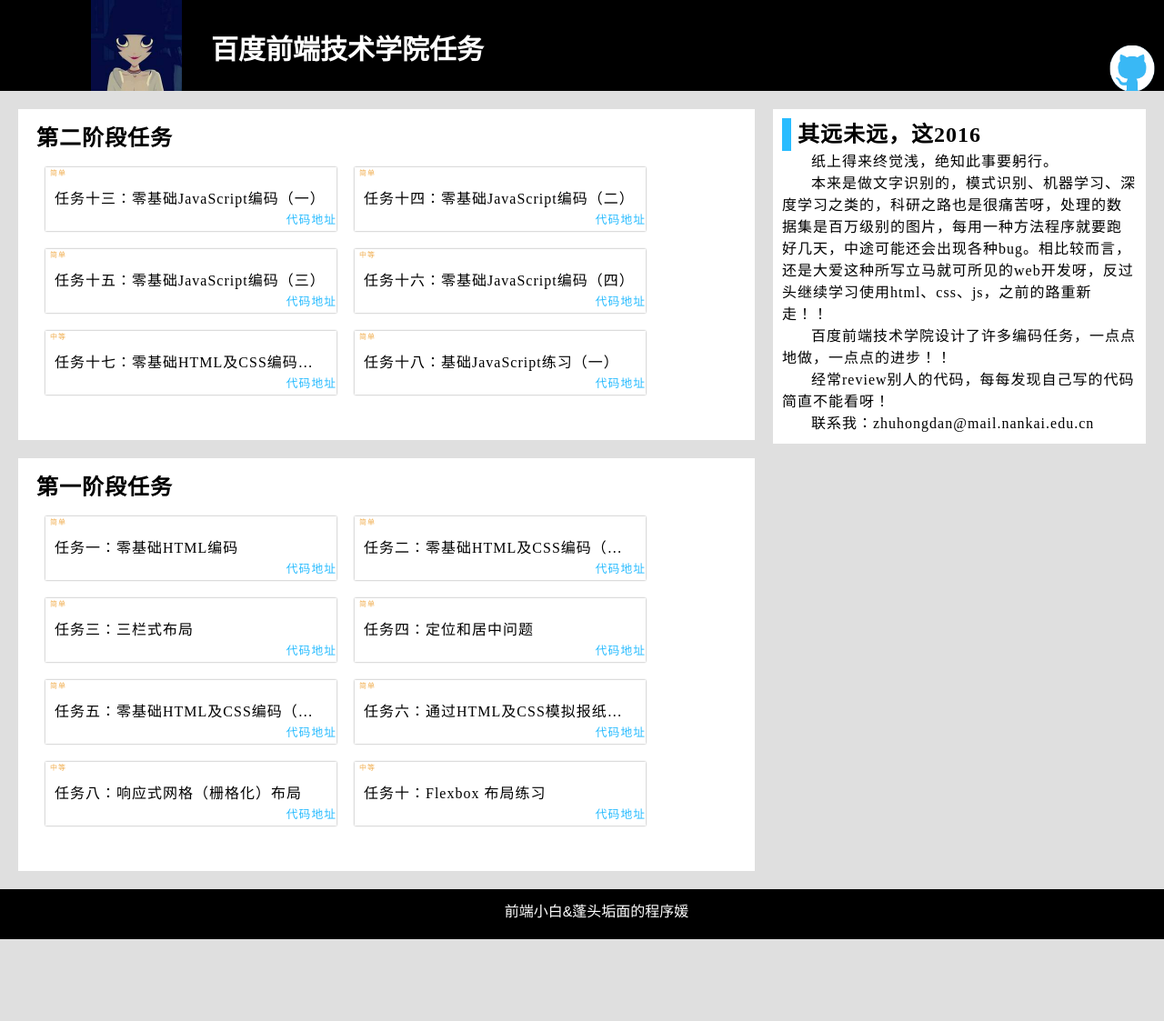
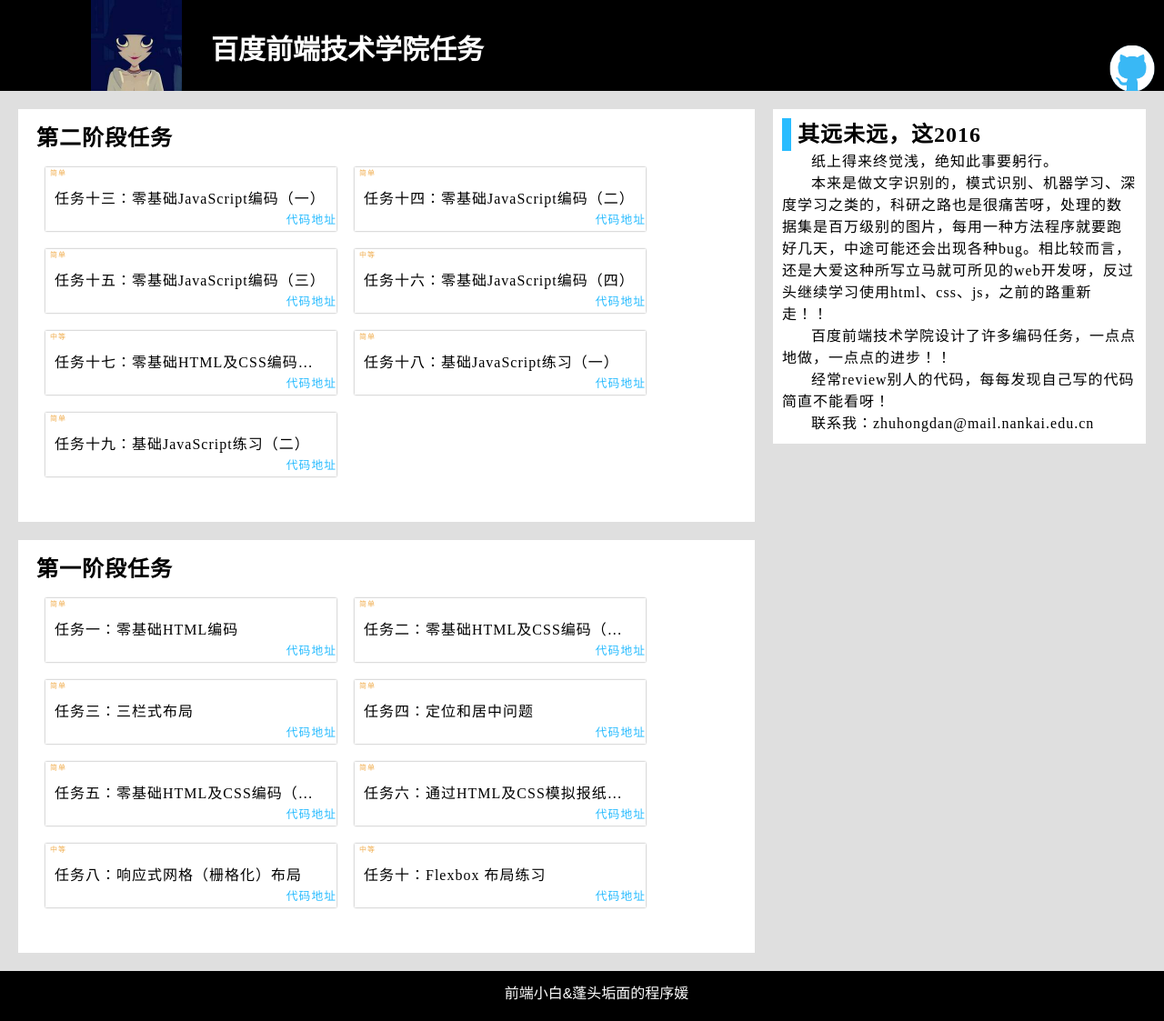
Before and after one commit to HeddaZhu/HeddaZhu.github.io, a Jekyll site: the page IFE_index.html, which Jekyll copies as it is, in a window 1280 px wide. Shown: the whole page at 91% size. Built offline with Jekyll 4.4.1, drawn with Linux system fonts in a browser that asks for light colours; before the commit the page ends 1033 px from its top, so only the background shows below that.

Commit message:
百度前端技术学院任务19

```diff
--- a/IFE_index.html
+++ b/IFE_index.html
@@ -32,6 +32,7 @@
 					<li><span>中等</span><a href="https://heddazhu.github.io/task2/task16.html" title="查看demo">任务十六：零基础JavaScript编码（四）</a><a class="code" href="https://github.com/HeddaZhu/HeddaZhu.github.io/tree/master/task2/task16.html" title="查看实现代码">代码地址</a></li>
 					<li><span>中等</span><a href="https://heddazhu.github.io/task2/task17.html" title="查看demo">任务十七：零基础HTML及CSS编码（五）</a><a class="code" href="https://github.com/HeddaZhu/HeddaZhu.github.io/tree/master/task2/task17.html" title="查看实现代码">代码地址</a></li>
 					<li><span>简单</span><a href="https://heddazhu.github.io/task2/task18.html" title="查看demo">任务十八：基础JavaScript练习（一）</a><a class="code" href="https://github.com/HeddaZhu/HeddaZhu.github.io/tree/master/task2/task18.html" title="查看实现代码">代码地址</a></li>
+					<li><span>简单</span><a href="https://heddazhu.github.io/task2/task19.html" title="查看demo">任务十九：基础JavaScript练习（二）</a><a class="code" href="https://github.com/HeddaZhu/HeddaZhu.github.io/tree/master/task2/task19.html" title="查看实现代码">代码地址</a></li>
 					<!--
 					<li><a href="https://heddazhu.github.io/task1/task7.html">任务七：实现常见的技术产品官网的页面架构及样式布局</a></li>
 					-->
```
